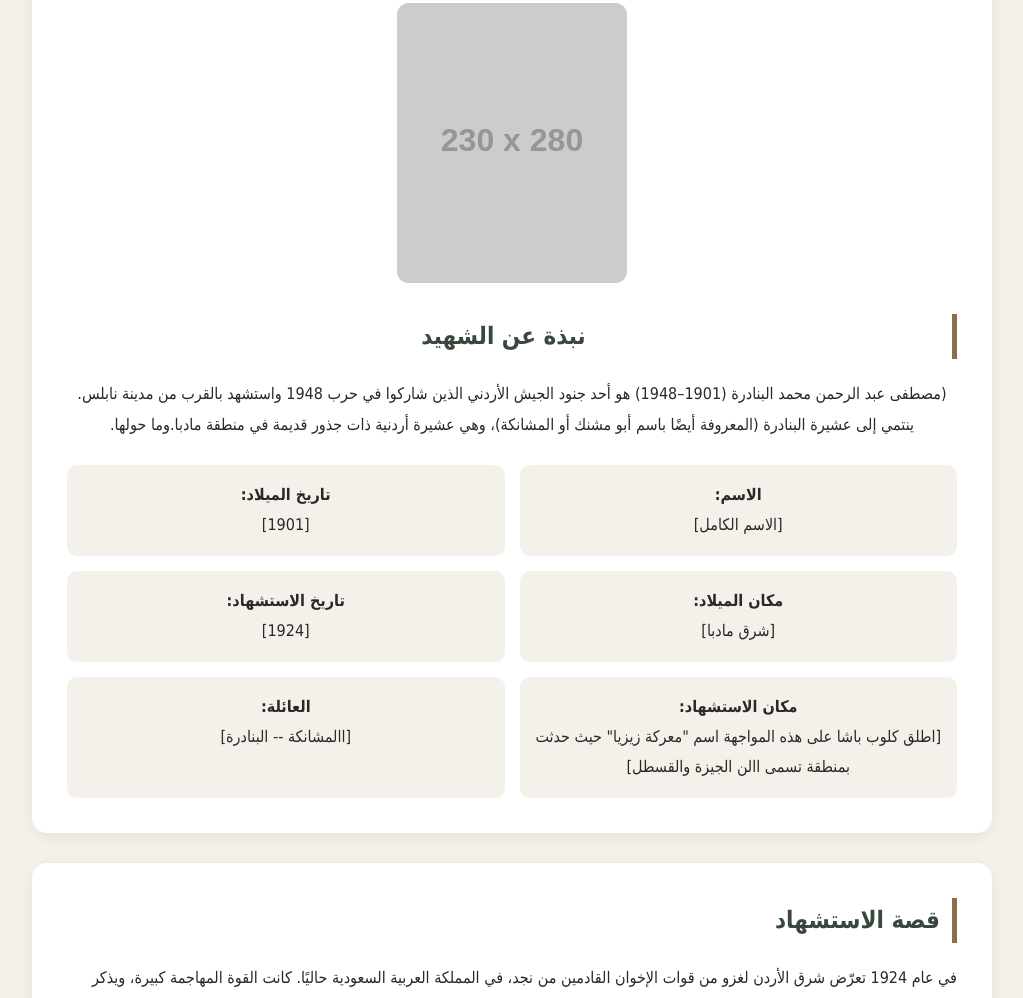
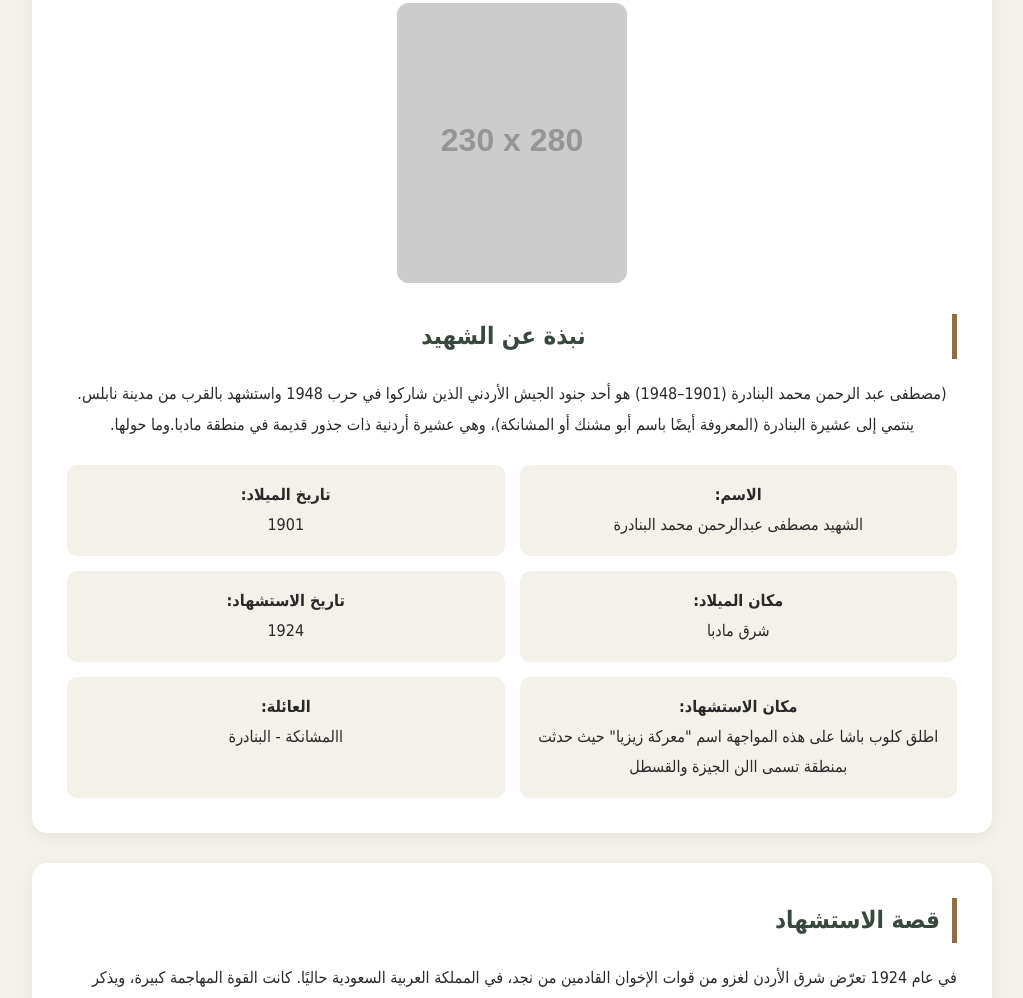
Before and after one commit to hassanalmashankah546-crypto/shaheed-family, a plain HTML site: page index.html in a window 1280 px wide. Shown: the part 400-1398 px from the top of the page, without its empty margins (128-1151 px from the left). Drawn offline with Linux system fonts and the light colour scheme; placeholder pictures from the web are drawn by us.

Commit message:
Update index.html

```diff
--- a/index.html
+++ b/index.html
@@ -177,33 +177,33 @@
         <div class="info">
             <div>
                 <strong>الاسم:</strong><br>
-                [الاسم الكامل]
+                الشهيد مصطفى عبدالرحمن محمد البنادرة
             </div>
 
             <div>
                 <strong>تاريخ الميلاد:</strong><br>
-                [1901]
+                1901
             </div>
 
             <div>
                 <strong>مكان الميلاد:</strong><br>
-                [شرق مادبا]
+                شرق مادبا
             </div>
 
             <div>
                 <strong>تاريخ الاستشهاد:</strong><br>
-                [1924]
+                1924
             </div>
 
             <div>
                 <strong>مكان الاستشهاد:</strong><br>
-                [اطلق كلوب باشا على هذه
-المواجهة اسم "معركة زيزيا" حيث حدثت بمنطقة تسمى االن الجيزة والقسطل]
+                اطلق كلوب باشا على هذه
+المواجهة اسم "معركة زيزيا" حيث حدثت بمنطقة تسمى االن الجيزة والقسطل
             </div>
 
             <div>
                 <strong>العائلة:</strong><br>
-                [االمشانكة -- البنادرة]
+                االمشانكة - البنادرة
             </div>
         </div>
 
```
